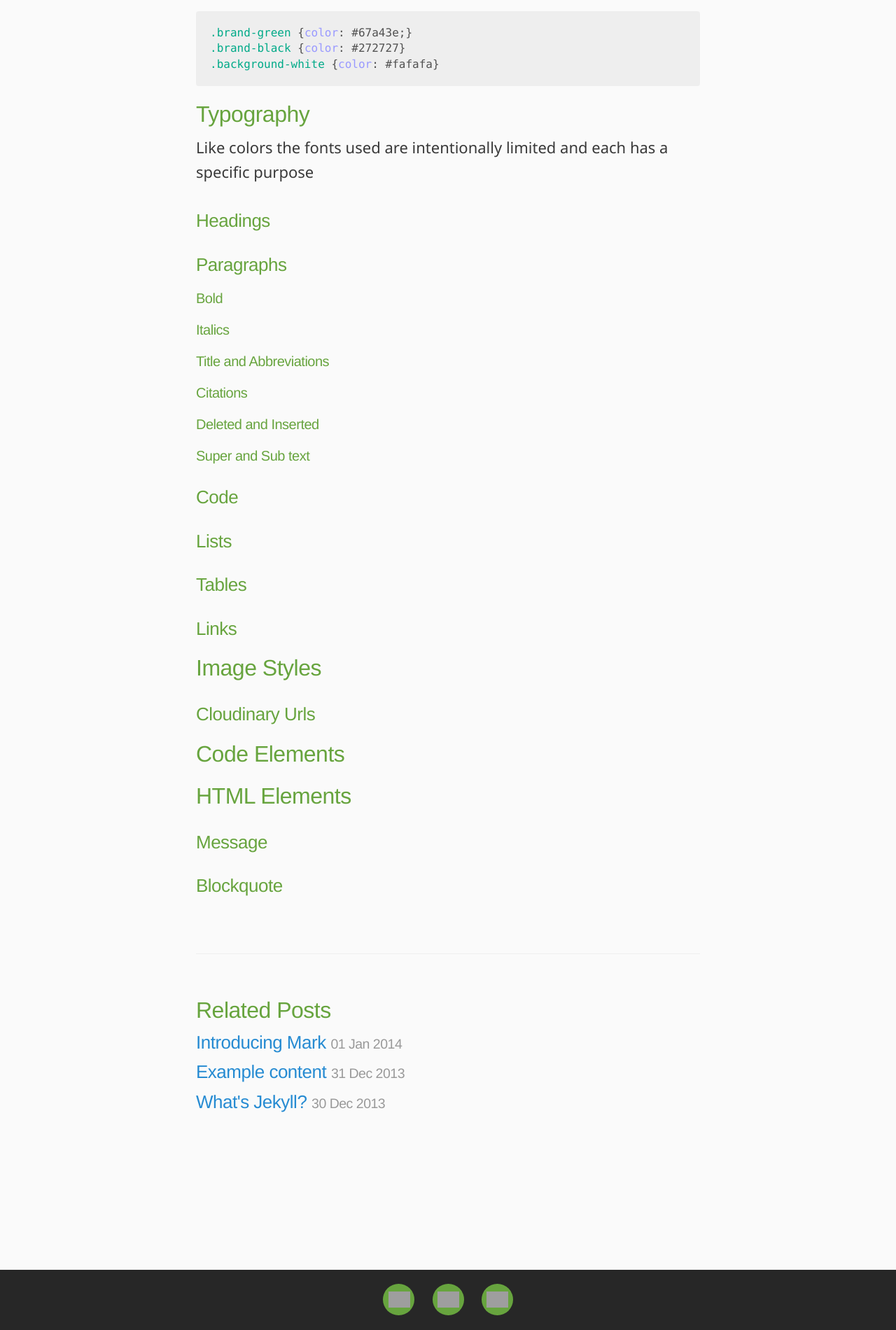
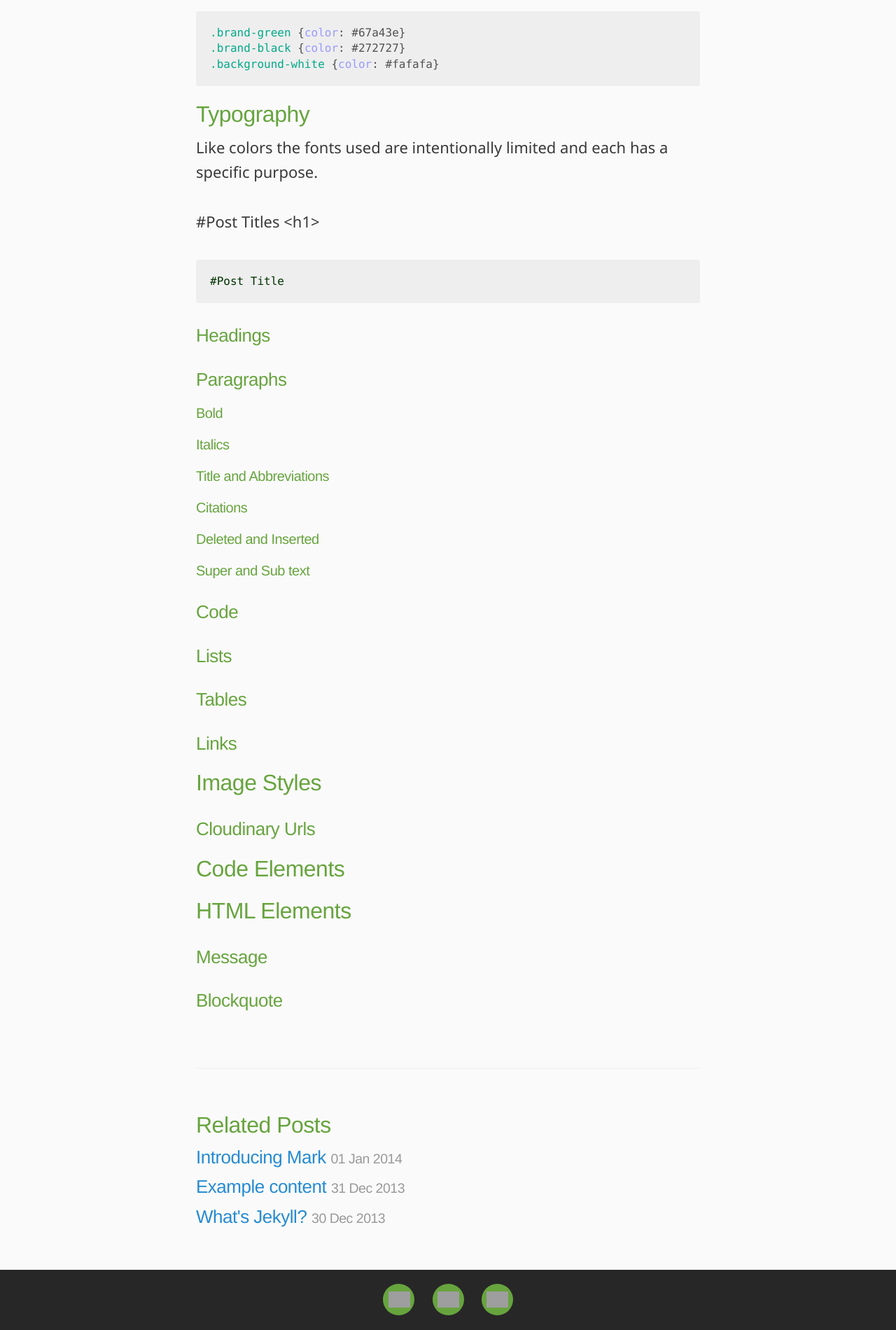
Before and after one commit to markthelefty/markthelefty.github.io, a Jekyll site: the page built from _posts/2018-07-30-theme-style-guide.markdown, in a window 1280 px wide. Shown: the part 945-2845 px from the top of the page at 70% size. Built offline with Jekyll 4.4.1, drawn with Linux system fonts in a browser that asks for light colours; some web fonts are replaced; our own code applies the rules of GitHub Pages for plain Markdown files; grey boxes are pictures that could not be loaded.

Commit message:
Updated Theme Style Guide

````diff
--- a/_posts/2018-07-30-theme-style-guide.markdown
+++ b/_posts/2018-07-30-theme-style-guide.markdown
@@ -9,13 +9,21 @@ image: https://res.cloudinary.com/dbrkuvff5/image/upload/v1532890567/social-imag
 The goal is to use several core "brand" colors. Currently there are two primary colors and one secondary color.
 <img src="https://res.cloudinary.com/dbrkuvff5/image/upload/f_auto,q_auto/v1532952269/post-images/colors.png" alt="Style Guide Brand Colors" class="cld-responsive">
 ```css
-.brand-green {color: #67a43e;}
+.brand-green {color: #67a43e}
 .brand-black {color: #272727}
 .background-white {color: #fafafa}
 ```
 
 ## Typography
-Like colors the fonts used are intentionally limited and each has a specific purpose
+Like colors the fonts used are intentionally limited and each has a specific purpose.
+
+#Post Titles <h1>
+
+```markdown
+#Post Title
+```
+
+
 
 ### Headings
 
````
